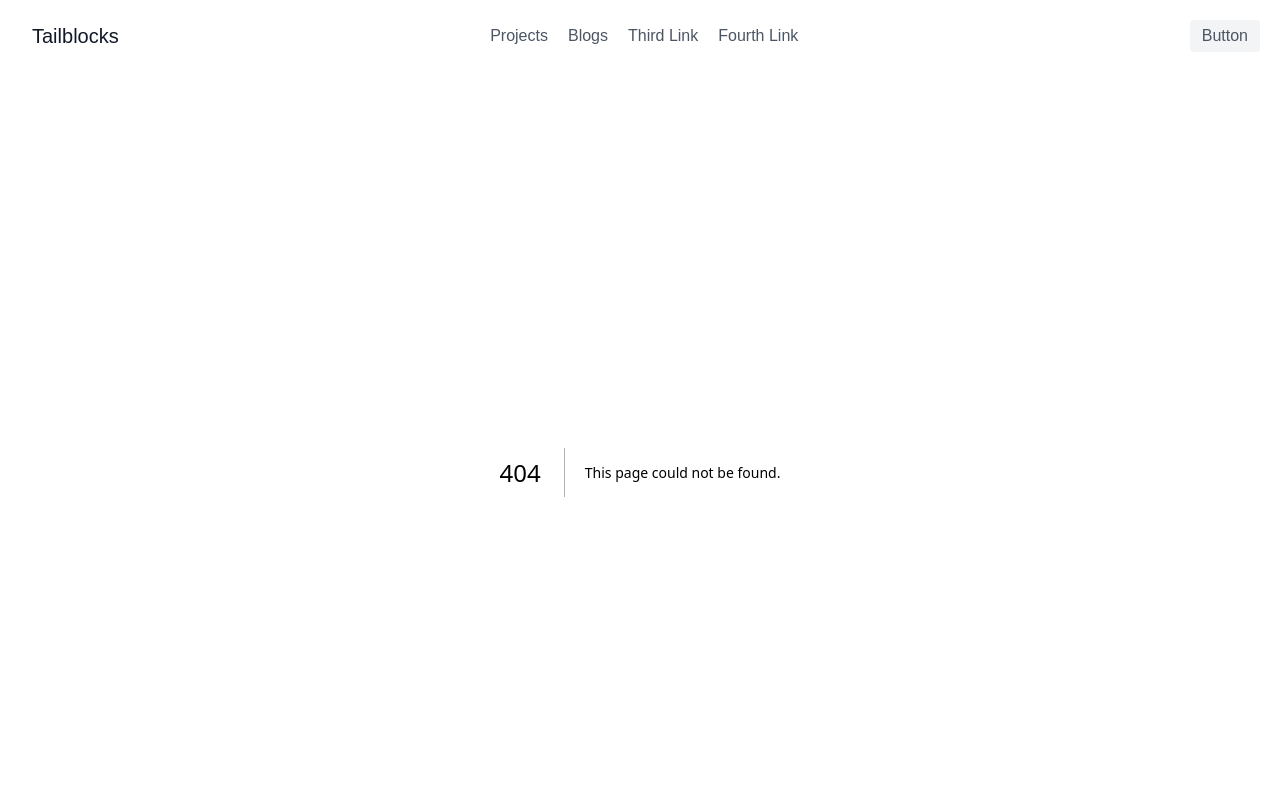
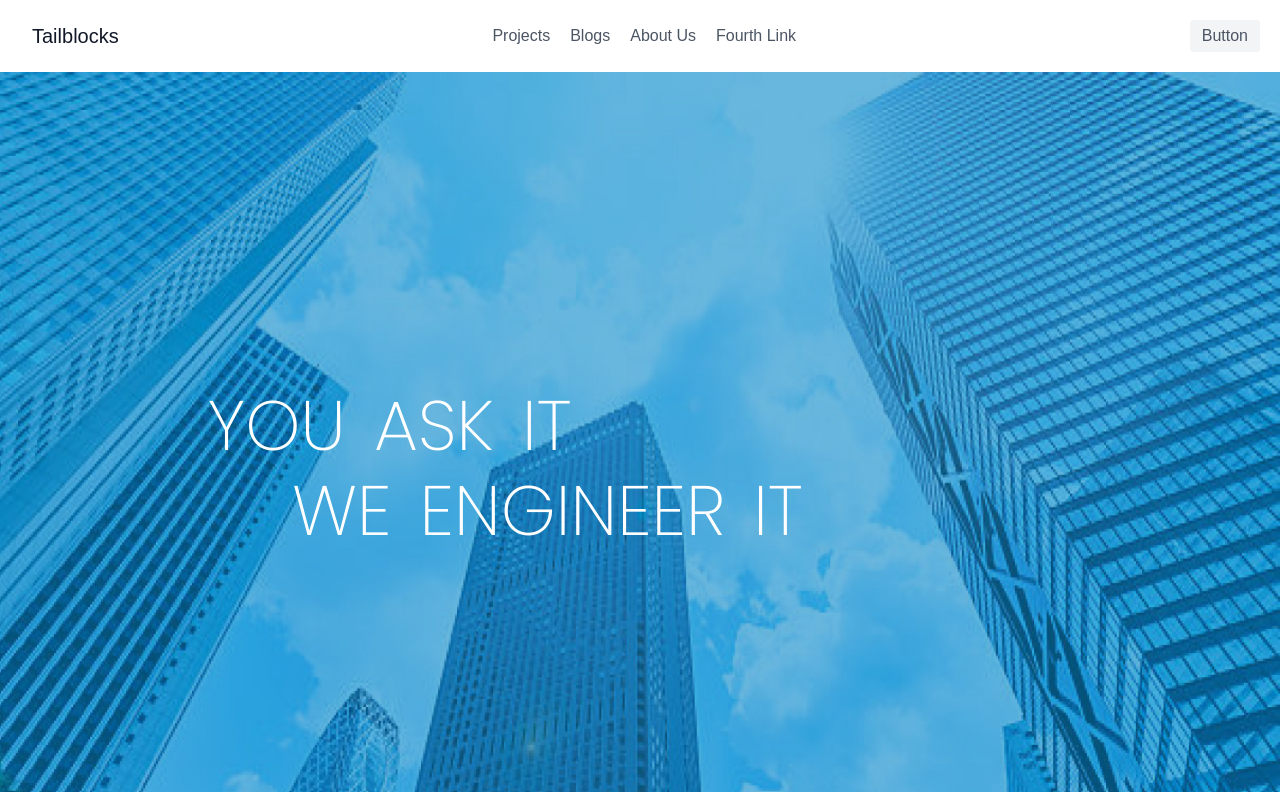
Before and after one commit to marwahavanshika/SHEC, a Next.js app: page /About_Us in a window 1280 px wide. Before the commit this address had no page. Shown: the top 800 px of the page. Built offline with nearby package versions, Linux system fonts and the light colour scheme.

Commit message:
starded about us page and added link in navbar

```diff
--- /dev/null
+++ b/app/About_Us/About.css
@@ -0,0 +1,32 @@
+@import url('https://fonts.googleapis.com/css2?family=Poppins:wght@100;200;400&display=swap');
+
+.head-image {
+    height: 90vh;
+    border: 10px;
+}
+
+.parent  {
+    position: relative;
+}
+
+.img-text {
+    position: absolute;
+    top: 340px;
+    color: white;
+    /* font-weight: thin; */
+    left: 134px;
+    font-size: 100px;
+    font-variant: small-caps;
+    font-family: 'Poppins';
+}
+
+.img-text p {
+    position: relative;
+    left: 158px;
+    top: -65px;
+    font-weight: 200;
+}
+
+.img-text h3{
+    font-weight: 200;
+}
--- /dev/null
+++ b/app/About_Us/head.tsx
@@ -0,0 +1,9 @@
+export default function Head(){
+    return (
+        <>
+        <title>About Us</title>
+        <meta content="width=device-width, initial-scale=1" name="viewport" />
+        <link rel="icon" href="/favicon.ico" />
+        </>
+    )
+}
--- /dev/null
+++ b/app/About_Us/page.tsx
@@ -0,0 +1,34 @@
+import Image from 'next/image';
+import './About.css'
+
+export default function AboutUs () {
+    return (
+        <>
+            <div className="parent text-center">
+                <Image src="/images/About_first.jpg" alt="head" width="1519"  height="0" className='head-image' />
+            </div>
+
+            <div className='img-text text-center'>
+                <h3 text-bold text-center>you ask it</h3>
+                <p text-center>we engineer it</p>
+            </div>
+
+            <div className="text ml-14">
+                <br/>
+                <br/>
+                <br/>
+                <br/>
+                <br />
+                <h3 className="font-bold text-5xl/[60px]">What we provide</h3>
+                <br/>
+                <p className="font-normal text-lg">Lorem ipsum dolor sit amet consectetur adipisicing elit. Quisquam unde tempora reiciendis quae vitae.</p>
+                <br/>
+                <br/>
+                <br/>
+                <br/>
+            </div>
+
+        </>
+
+    );
+};
--- a/app/blogs/page.tsx
+++ b/app/blogs/page.tsx
@@ -70,7 +70,7 @@ const horizontal = [{
 
 
 export default function Blog () {
-    const an = ["1","2","3","4","5"];
+    {/*const an = ["1","2","3","4","5"];*/}
     return (
         <>
             <div className="parent text-center">
--- a/components/Navbar.jsx
+++ b/components/Navbar.jsx
@@ -10,7 +10,7 @@ export default function Navbar ()  {
                 <nav className="md:ml-auto md:mr-auto flex flex-wrap items-center text-base justify-center">
                     <Link className="mr-5 hover:border-b-2 hover:border-black" href={'/projects'}>Projects</Link>
                     <Link className="mr-5 hover:border-b-2 hover:border-black" href={'/blogs'}>Blogs</Link>
-                    <Link className="mr-5 hover:border-b-2 hover:border-black" href={'#'}>Third Link</Link>
+                    <Link className="mr-5 hover:border-b-2 hover:border-black" href={'/About_Us'}>About Us</Link>
                     <Link className="mr-5 hover:border-b-2 hover:border-black" href={'#'}>Fourth Link</Link>
                 </nav>
                 <button className="inline-flex items-center bg-gray-100 border-0 py-1 px-3 focus:outline-none hover:bg-gray-200 rounded text-base mt-4 md:mt-0">Button
```
Also changed, not shown: public/images/About_first.jpg (added).
